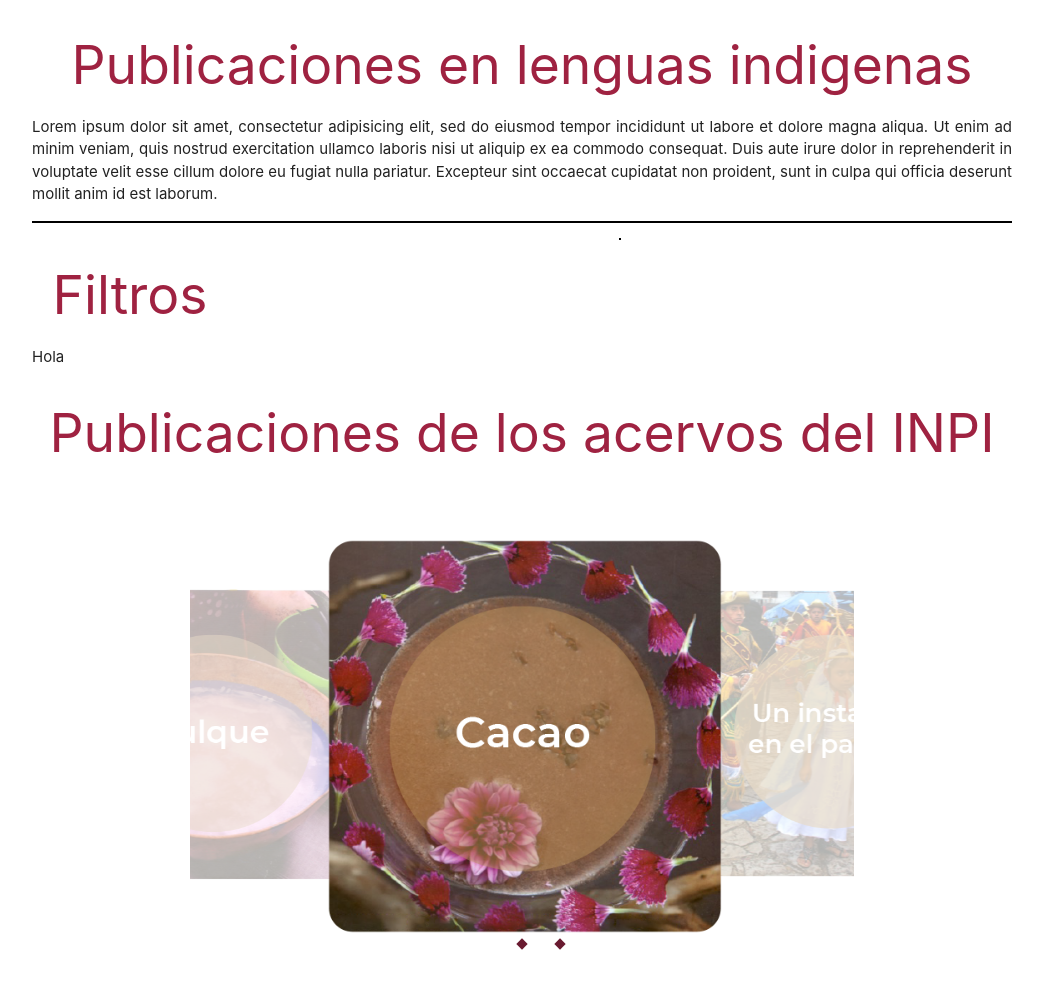
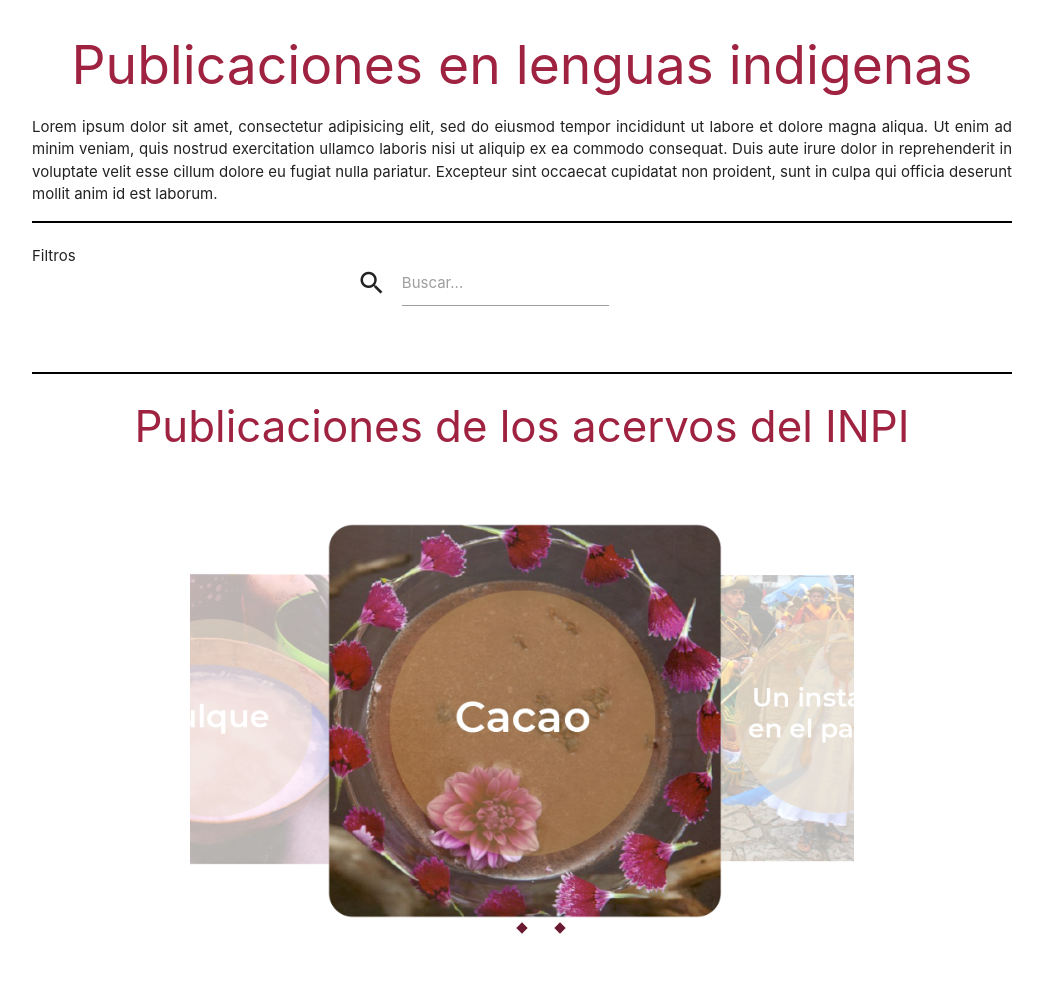
Before and after one commit to jacobomnp/MuseoIndigena, a plain HTML site: page index.html in a window 1280 px wide. Shown: the whole page, without its empty margins (118-1161 px from the left). Drawn offline with nearby package versions, Linux system fonts and the light colour scheme.

Commit message:
trabajando en buscador

```diff
--- a/index.html
+++ b/index.html
@@ -7,6 +7,9 @@
 
 	<!-- Materialize.css -->
     <link rel="stylesheet" href="https://cdnjs.cloudflare.com/ajax/libs/materialize/1.0.0/css/materialize.min.css">
+
+    <!-- Materialize icons-->
+    <link rel="stylesheet" href="https://fonts.googleapis.com/icon?family=Material+Icons">
 
     <!-- CSS Estilos -->
     <link rel="stylesheet" href="css/style.css">
@@ -30,18 +33,30 @@
 
 		<div class="libros">
 			<div class="filtro">
-				<h2 class="titulo">Filtros</h2>
+				<p>Filtros</p>
+			</div>
 
-				<div>
-					Hola
+			<div class="buscar">
+				<div class="container section">
+					<div class="row">
+						<div class="input-field col s6">
+							<i class="material-icons prefix">search</i>
+							<input type="text" id="buscar" class="autocomplete">
+							<label for="buscar">Buscar...</label>
+						</div>
+					</div>
+				</div>
+
+				<div class="container" id="resp">
+
 				</div>
 			</div>
-
-			<hr size="2" color="black">
 		</div>
 
+		<hr size="2" color="black">
+
 		<div class="carrusel">
-			<h2 class="titulo">Publicaciones de los acervos del INPI</h2>
+			<h3 class="titulo">Publicaciones de los acervos del INPI</h3>
 			<div class="container">
 	        	<div class="row">
 		            <div class="col s12">
```
